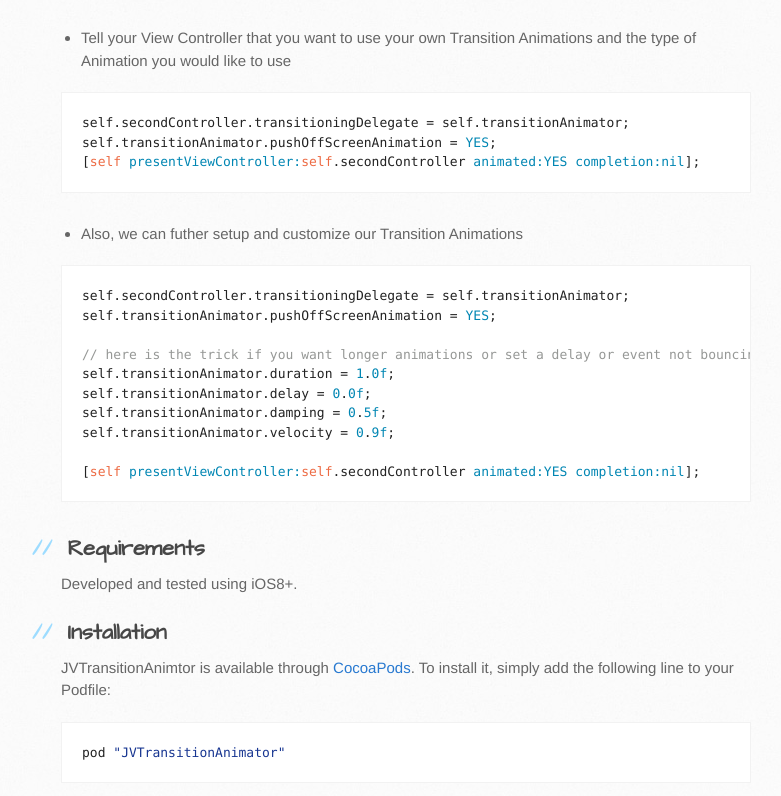
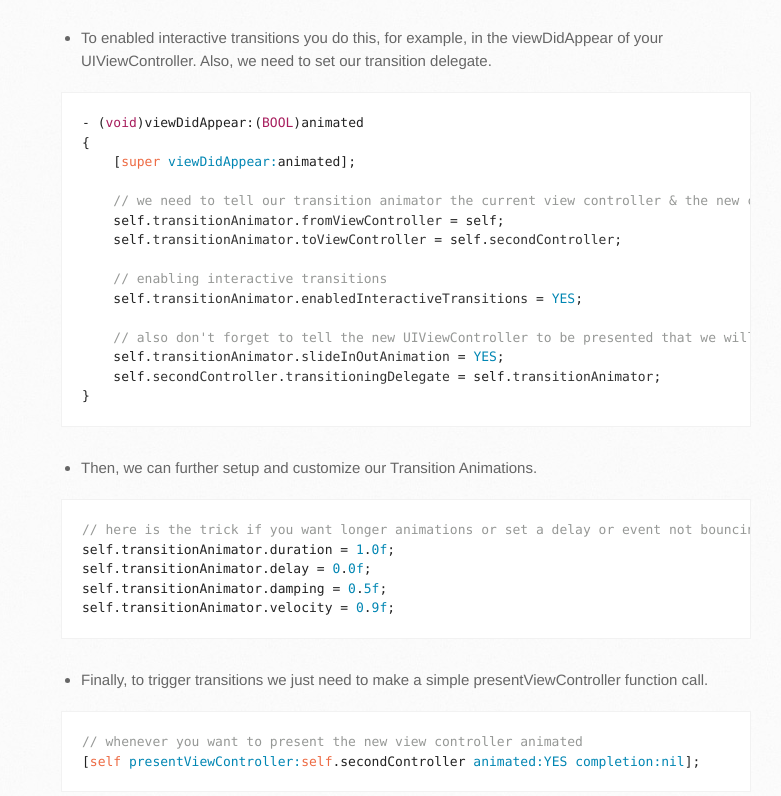
Before and after one commit to JV17/JVTransitionAnimator, a plain HTML site: page index.html in a window 1280 px wide. Shown: the part 2416-3212 px from the top of the page, without its empty margins (109-890 px from the left). Drawn offline with Linux system fonts and the light colour scheme.

Commit message:
Create gh-pages branch via GitHub

```diff
--- a/index.html
+++ b/index.html
@@ -56,7 +56,7 @@
 <p>To run the example project, clone the repo, and run <code>pod install</code> from the Example directory first.</p>
 
 <ul>
-<li>Now, just create a JVTransitionAnimator property</li>
+<li>Now, just create a JVTransitionAnimator property.</li>
 </ul>
 
 <div class="highlight highlight-objc"><pre>- (JVTransitionAnimator *)transitionAnimator
@@ -70,26 +70,40 @@
 }</pre></div>
 
 <ul>
-<li>Tell your View Controller that you want to use your own Transition Animations and the type of Animation you would like to use</li>
+<li>To enabled interactive transitions you do this, for example, in the viewDidAppear of your UIViewController. Also, we need to set our transition delegate.</li>
 </ul>
 
-<div class="highlight highlight-objc"><pre>self.secondController.transitioningDelegate = self.transitionAnimator;
-self.transitionAnimator.pushOffScreenAnimation = <span class="pl-c1">YES</span>;
-[<span class="pl-v">self</span> <span class="pl-c1">presentViewController:</span><span class="pl-v">self</span>.secondController <span class="pl-c1">animated:</span><span class="pl-c1">YES</span> <span class="pl-c1">completion:</span><span class="pl-c1">nil</span>];</pre></div>
+<div class="highlight highlight-objc"><pre>- (<span class="pl-k">void</span>)viewDidAppear:(<span class="pl-k">BOOL</span>)animated
+{
+    [<span class="pl-v">super</span> <span class="pl-c1">viewDidAppear:</span>animated];
+
+    <span class="pl-c">// we need to tell our transition animator the current view controller &amp; the new controller to be pushed</span>
+    self.<span class="pl-smi">transitionAnimator</span>.<span class="pl-smi">fromViewController</span> = self;
+    self.<span class="pl-smi">transitionAnimator</span>.<span class="pl-smi">toViewController</span> = self.<span class="pl-smi">secondController</span>;
+
+    <span class="pl-c">// enabling interactive transitions</span>
+    self.<span class="pl-smi">transitionAnimator</span>.<span class="pl-smi">enabledInteractiveTransitions</span> = <span class="pl-c1">YES</span>;
+
+    <span class="pl-c">// also don't forget to tell the new UIViewController to be presented that we will be using our animator &amp; choose the animation</span>
+    self.<span class="pl-smi">transitionAnimator</span>.<span class="pl-smi">slideInOutAnimation</span> = <span class="pl-c1">YES</span>;
+    self.<span class="pl-smi">secondController</span>.<span class="pl-smi">transitioningDelegate</span> = self.<span class="pl-smi">transitionAnimator</span>;
+}</pre></div>
 
 <ul>
-<li>Also, we can futher setup and customize our Transition Animations</li>
+<li>Then, we can further setup and customize our Transition Animations.</li>
 </ul>
 
-<div class="highlight highlight-objc"><pre>self.secondController.transitioningDelegate = self.transitionAnimator;
-self.transitionAnimator.pushOffScreenAnimation = <span class="pl-c1">YES</span>;
-
-<span class="pl-c">// here is the trick if you want longer animations or set a delay or event not bouncing (known as dampling) at all</span>
+<div class="highlight highlight-objc"><pre><span class="pl-c">// here is the trick if you want longer animations or set a delay or event not bouncing (known as dampling) at all</span>
 self.transitionAnimator.duration = <span class="pl-c1">1</span>.<span class="pl-c1">0f</span>;
 self.transitionAnimator.delay = <span class="pl-c1">0</span>.<span class="pl-c1">0f</span>;
 self.transitionAnimator.damping = <span class="pl-c1">0</span>.<span class="pl-c1">5f</span>;
-self.transitionAnimator.velocity = <span class="pl-c1">0</span>.<span class="pl-c1">9f</span>;
+self.transitionAnimator.velocity = <span class="pl-c1">0</span>.<span class="pl-c1">9f</span>;</pre></div>
 
+<ul>
+<li>Finally, to trigger transitions we just need to make a simple presentViewController function call.</li>
+</ul>
+
+<div class="highlight highlight-objc"><pre><span class="pl-c">// whenever you want to present the new view controller animated</span>
 [<span class="pl-v">self</span> <span class="pl-c1">presentViewController:</span><span class="pl-v">self</span>.secondController <span class="pl-c1">animated:</span><span class="pl-c1">YES</span> <span class="pl-c1">completion:</span><span class="pl-c1">nil</span>];</pre></div>
 
 <h2>
```
Also changed, not shown: params.json (+1 -1 lines).
